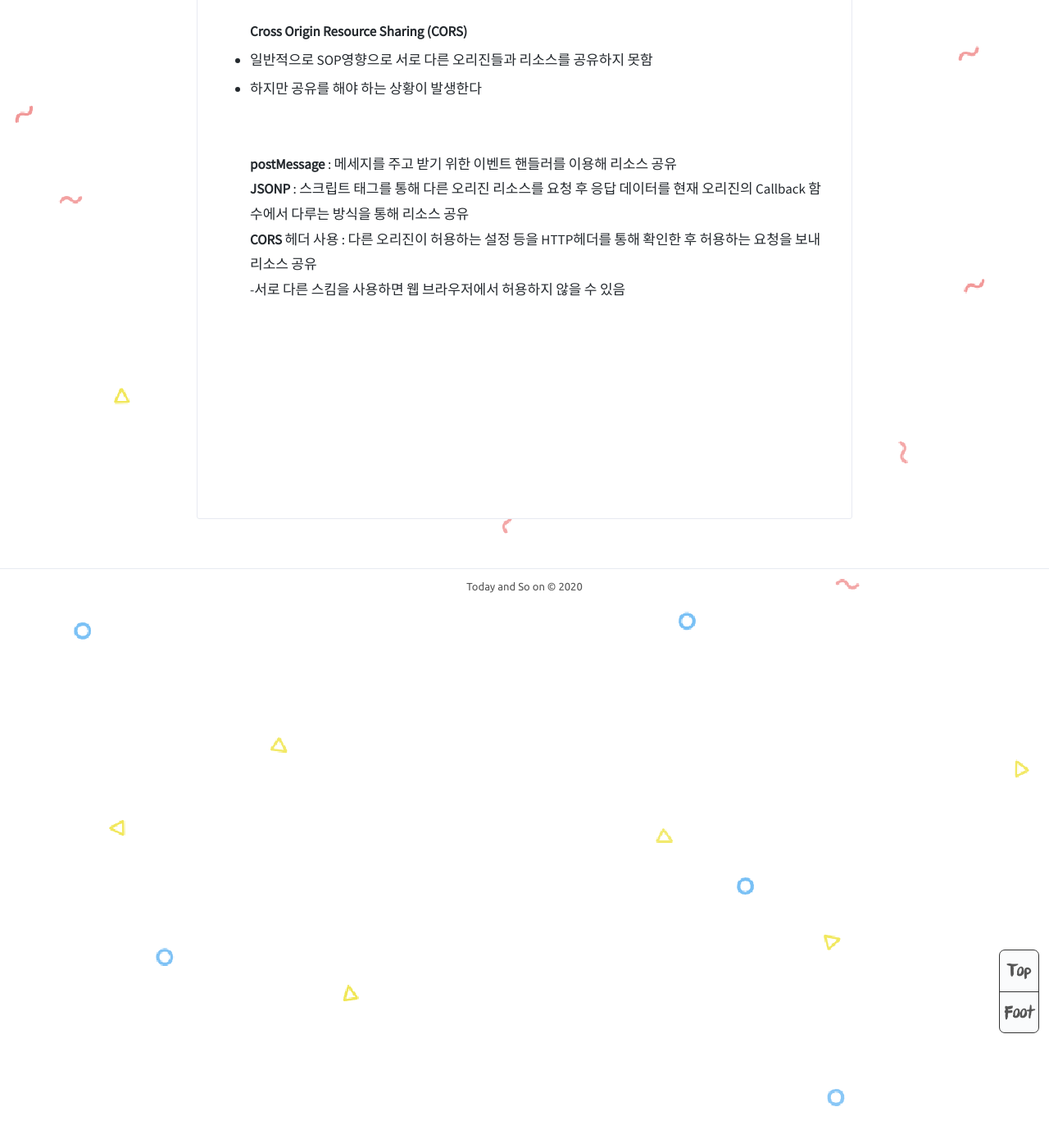
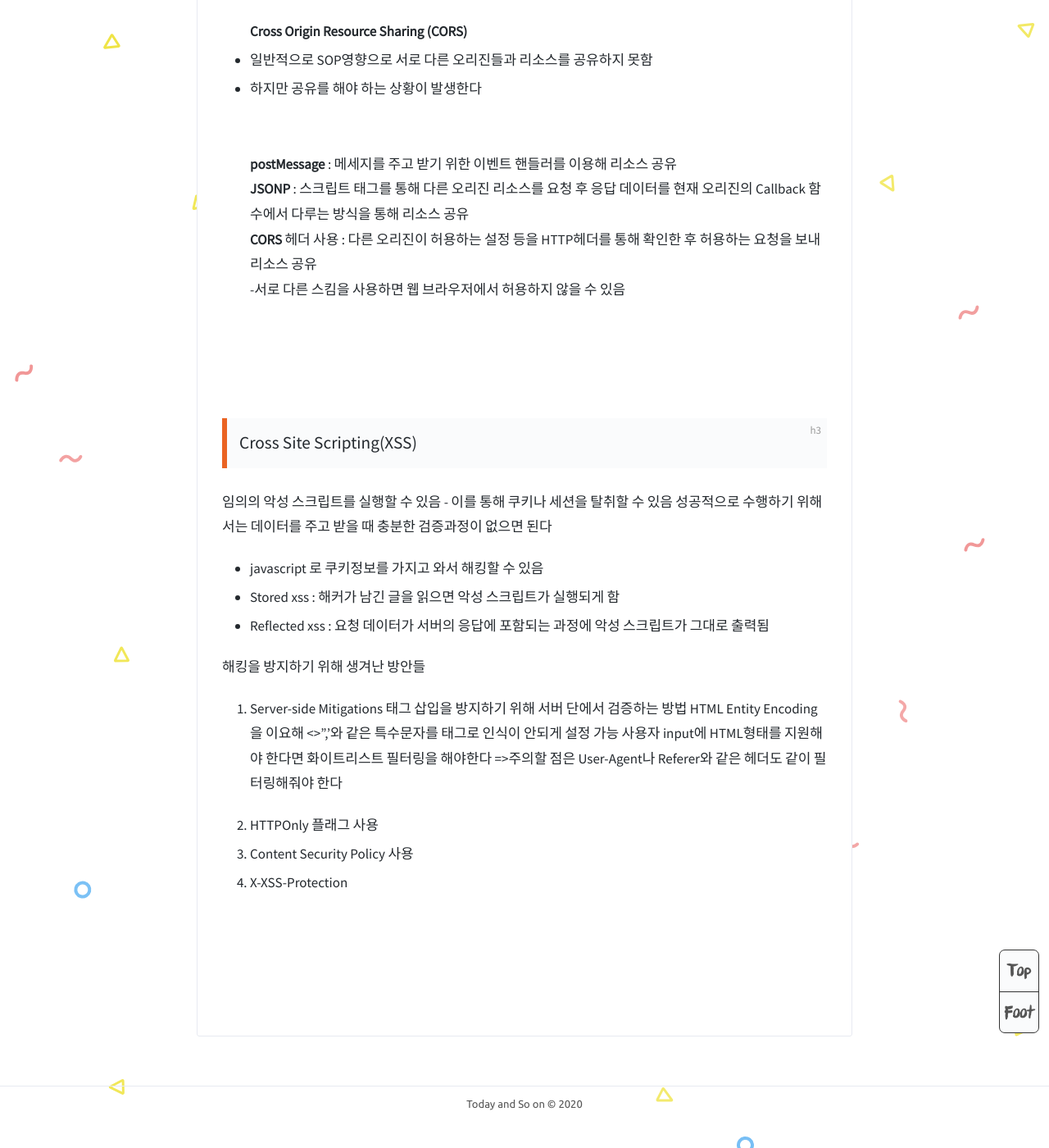
Before and after one commit to IraJane/IraJane.github.io, a Jekyll site: the page built from _posts/2020-07-13-study-hack.md, in a window 1280 px wide and 1400 px high, scrolled down 791 px. Shown: the whole window at 82% size. Built offline with Jekyll 4.4.1, drawn with Linux system fonts in a browser that asks for light colours; comment, search, counter and statistics services are not loaded.

Commit message:
Update 2020-07-13-study-hack.md

```diff
--- a/_posts/2020-07-13-study-hack.md
+++ b/_posts/2020-07-13-study-hack.md
@@ -1,7 +1,7 @@
 ---
 layout: post
 title: '웹해킹 기본'
-date: 2020.07.13
+date: 2020.07.13 ~
 author: IraJane
 tags: WEB-HACK
 ---
@@ -21,4 +21,27 @@ tags: WEB-HACK
           -서로 다른 스킴을 사용하면 웹 브라우저에서 허용하지 않을 수 있음 <br>
 
 
-<br><br><br><br><br><br>
+<br><br><br>
+<h3>Cross Site Scripting(XSS)</h3>
+임의의 악성 스크립트를 실행할 수 있음 - 이를 통해 쿠키나 세션을 탈취할 수 있음
+성공적으로 수행하기 위해서는 데이터를 주고 받을 때 충분한 검증과정이 없으면 된다
+- javascript 로 쿠키정보를 가지고 와서 해킹할 수 있음
+- Stored xss : 해커가 남긴 글을 읽으면 악성 스크립트가 실행되게 함
+- Reflected xss : 요청 데이터가 서버의 응답에 포함되는 과정에 악성 스크립트가 그대로 출력됨
+
+
+해킹을 방지하기 위해 생겨난 방안들
+1. Server-side Mitigations
+          태그 삽입을 방지하기 위해 서버 단에서 검증하는 방법
+          HTML Entity Encoding을 이요해 <>",'와 같은 특수문자를 태그로 인식이 안되게 설정 가능
+          사용자 input에 HTML형태를 지원해야 한다면 화이트리스트 필터링을 해야한다
+                    =>주의할 점은 User-Agent나 Referer와 같은 헤더도 같이 필터링해줘야 한다
+
+2. HTTPOnly 플래그 사용
+3. Content Security Policy 사용
+4. X-XSS-Protection
+
+
+
+
+<br><br><br>
```
